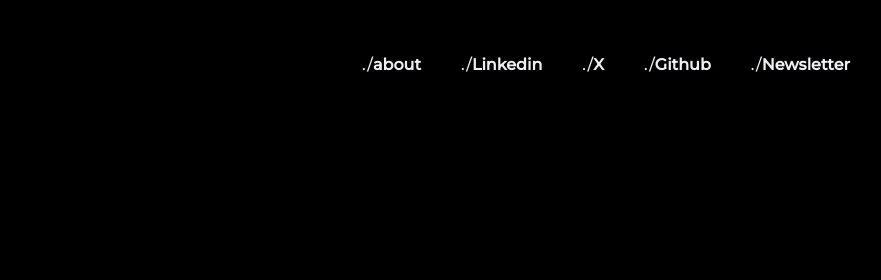
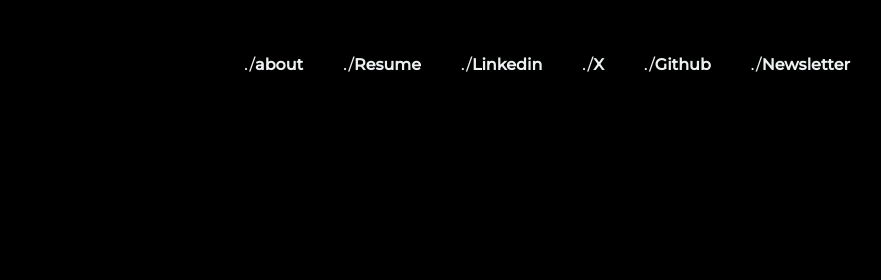
Before and after one commit to yashwardhanx10/yashwardhanx.me, a website: page index.html in a window 1280 px wide. Shown: the top 280 px of the page, 282-1163 px from the left. Drawn offline with nearby package versions, Linux system fonts and the light colour scheme.

Commit message:
Update index.html
Resume

```diff
--- a/index.html
+++ b/index.html
@@ -26,6 +26,7 @@
             <nav>
                 <ul class="nav__links">
                     <li><a href="#about">./<b>about</b></a></li>
+                    <li><a href="assets/Yashwarshan's Resume.pdf">./<b>Resume</b></a></li>
                     <li><a href="https://www.linkedin.com/in/yashwardhan-singh-23538b28a/">./<b>Linkedin</b></a></li>
                     <li><a href="https://x.com/Yashwardhxn_9">./<b>X</b></a></li>
                     <li><a href="https://github.com/yashwardhanx10">./<b>Github</b></a></li>
@@ -38,6 +39,7 @@
         <div id="mobile__menu" class="overlay">
             <a class="close">&times;</a>
             <div class="overlay__content">
+
                 <a href="pages/about.html">About</a>
                 <a href="https://x.com/Yashwardhxn_9">X</a>
                 <a href="https://www.linkedin.com/in/yashwardhan-singh-23538b28a/">Linkedin</a>
```
